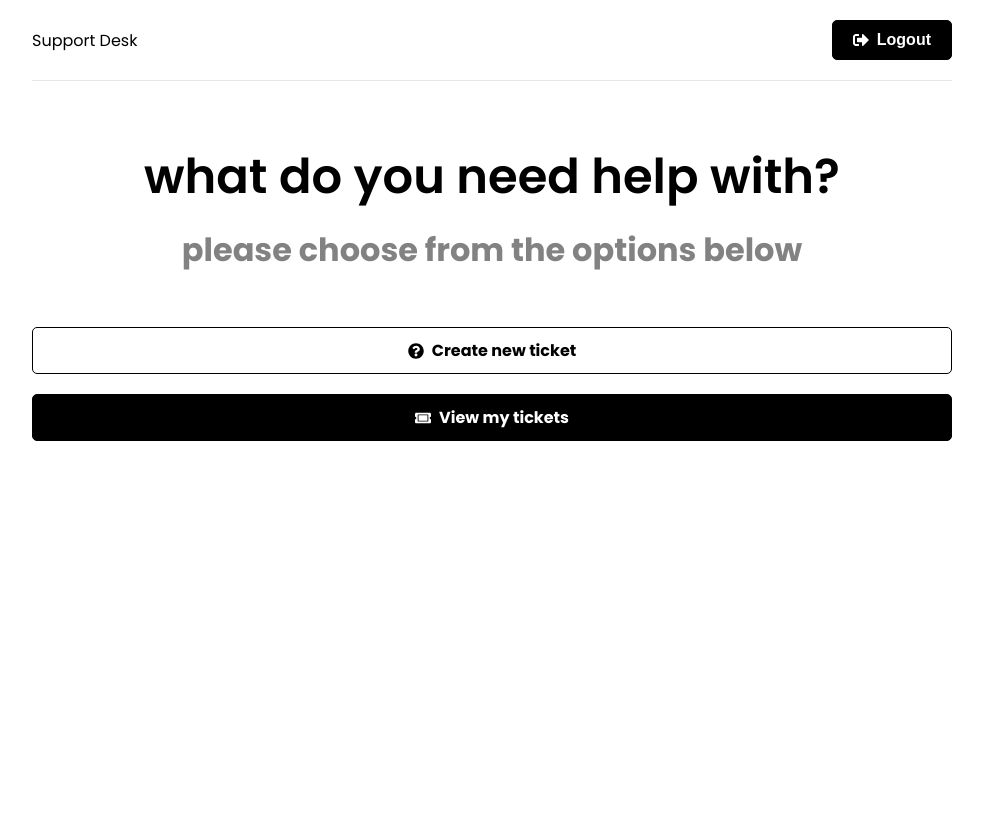
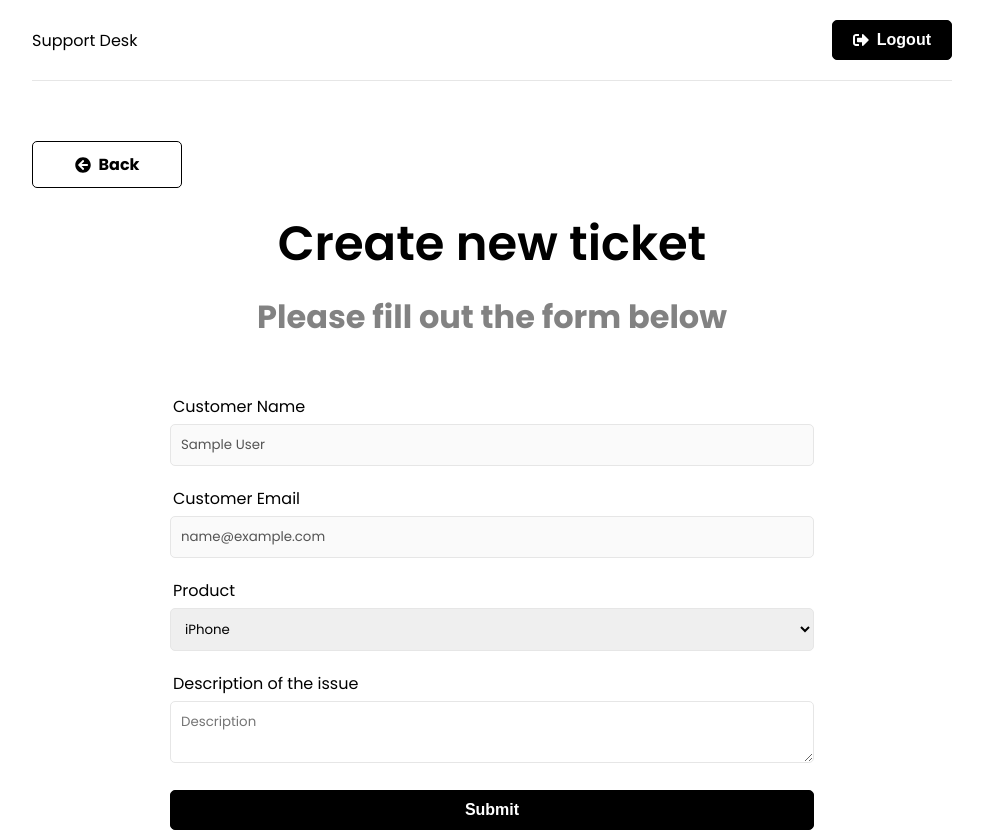
Before and after one commit to EyuCoder/support-desk-mern, a React (Create React App) app in the folder frontend/: page /new-ticket in a window 1280 px wide. Before the commit this address led to /. Shown: the whole page, without its empty margins (148-1131 px from the left). Before the commit the page ends 800 px from the top, so only its background shows below. Built offline with nearby package versions, Linux system fonts and the light colour scheme; sample sign-in values are in the browser's storage.

Commit message:
create ticket

```diff
--- a/frontend/src/app/store.js
+++ b/frontend/src/app/store.js
@@ -1,8 +1,10 @@
 import { configureStore } from '@reduxjs/toolkit';
 import authReducer from "../features/auth/authSlice";
+import ticketReducer from "../features/tickets/ticketSlice";
 
 export const store = configureStore({
   reducer: {
     auth: authReducer,
+    ticket: ticketReducer,
   },
 });
--- /dev/null
+++ b/frontend/src/components/BackButton.jsx
@@ -0,0 +1,12 @@
+import { FaArrowCircleLeft } from 'react-icons/fa';
+import { Link } from 'react-router-dom';
+
+const BackButton = ({ url }) => {
+  return (
+    <Link to={url} className='btn btn-reverse btn-back'>
+      <FaArrowCircleLeft /> Back
+    </Link>
+  );
+};
+
+export default BackButton;
--- a/frontend/src/components/PrivateRoute.jsx
+++ b/frontend/src/components/PrivateRoute.jsx
@@ -3,7 +3,7 @@ import { useAuthStatus } from '../hooks/useAuthStatus';
 import Spinner from './Spinner';
 
 const PrivateRoute = () => {
-  const { loggedIn, checkingStatus } = useAuthStatus;
+  const { loggedIn, checkingStatus } = useAuthStatus();
 
   if (checkingStatus) {
     return <Spinner />;
--- /dev/null
+++ b/frontend/src/features/tickets/ticketService.js
@@ -0,0 +1,22 @@
+import axios from 'axios'
+
+const API_URL = 'api/tickets/'
+
+// Create new ticket
+const createTicket = async (ticketData, token) => {
+    const config = {
+        headers: {
+            Authorization: `Bearer ${token}`
+        },
+    }
+
+    const response = await axios.post(API_URL, ticketData, config)
+
+    return response.data
+}
+
+const ticketService = {
+    createTicket,
+}
+
+export default ticketService
--- /dev/null
+++ b/frontend/src/features/tickets/ticketSlice.js
@@ -0,0 +1,52 @@
+import { createSlice, createAsyncThunk } from "@reduxjs/toolkit";
+import ticketService from './ticketService';
+
+const initialState = {
+    tickets: [],
+    ticket: {},
+    isError: false,
+    isSuccess: false,
+    isLoading: false,
+    message: ''
+}
+
+// Create new ticket
+export const createTicket = createAsyncThunk(
+    'tickets/create',
+    async (ticketData, thunkAPI) => {
+        try {
+            const token = thunkAPI.getState().auth.user.token
+            return await ticketService.createTicket(ticketData, token)
+        } catch (error) {
+            const message =
+                (error.response && error.response.data && error.response.data.message) || error.message || error.toString()
+
+            return thunkAPI.rejectWithValue(message)
+        }
+    }
+)
+
+export const ticketSlice = createSlice({
+    name: 'ticket',
+    initialState,
+    reducers: {
+        reset: (state) => initialState
+    },
+    extraReducers: (builder) => {
+        builder.addCase(createTicket.pending, (state) => {
+            state.isLoading = true
+        })
+            .addCase(createTicket.fulfilled, (state) => {
+                state.isLoading = false
+                state.isSuccess = true
+            })
+            .addCase(createTicket.rejected, (state, action) => {
+                state.isLoading = false
+                state.isError = true
+                state.message = action.payload
+            })
+    },
+})
+
+export const { reset } = ticketSlice.actions
+export default ticketSlice.reducer
--- a/frontend/src/pages/NewTicket.jsx
+++ b/frontend/src/pages/NewTicket.jsx
@@ -1,8 +1,94 @@
+import { useEffect, useState } from 'react';
+import { useSelector, useDispatch } from 'react-redux';
+import { useNavigate } from 'react-router-dom';
+import { toast } from 'react-toastify';
+import { createTicket, reset } from '../features/tickets/ticketSlice';
+import Spinner from '../components/Spinner';
+import BackButton from '../components/BackButton';
+
 function NewTicket() {
+  const { user } = useSelector((state) => state.auth);
+  const { isLoading, isError, isSuccess, message } = useSelector(
+    (state) => state.ticket
+  );
+  const [name] = useState(user.name);
+  const [email] = useState(user.email);
+  const [product, setProduct] = useState('');
+  const [description, setDescription] = useState('');
+
+  const dispatch = useDispatch();
+  const navigate = useNavigate();
+
+  useEffect(() => {
+    if (isError) {
+      toast.error(message);
+    }
+
+    if (isSuccess) {
+      dispatch(reset());
+      navigate('/tickets');
+    }
+
+    dispatch(reset());
+  }, [dispatch, isError, isSuccess, navigate, message]);
+
+  const onSubmit = (e) => {
+    e.preventDefault();
+    dispatch(createTicket({ product, description }));
+  };
+
+  if (isLoading) {
+    return <Spinner />;
+  }
   return (
-    <div>
-      <h1>NewTicket</h1>
-    </div>
+    <>
+      <BackButton url='/' />
+      <section className='heading'>
+        <h1>Create new ticket</h1>
+        <p>Please fill out the form below</p>
+      </section>
+
+      <section className='form'>
+        <div className='form-group'>
+          <label htmlFor='name'>Customer Name</label>
+          <input type='text' className='form-control' value={name} disabled />
+        </div>
+        <div className='form-group'>
+          <label htmlFor='email'>Customer Email</label>
+          <input type='email' className='form-control' value={email} disabled />
+        </div>
+        <form onSubmit={onSubmit}>
+          <div className='form-group'>
+            <label htmlFor='product'>Product</label>
+            <select
+              name='product'
+              id='product'
+              value={product}
+              onChange={(e) => setProduct(e.target.value)}
+            >
+              <option value='iPhone'>iPhone</option>
+              <option value='Macbook Pro'>Macbook Pro</option>
+              <option value='iMac'>iMac</option>
+              <option value='iPad'>iPad</option>
+            </select>
+          </div>
+          <div className='form-group'>
+            <label htmlFor='description'>Description of the issue</label>
+            <textarea
+              name='description'
+              id='description'
+              className='form-control'
+              placeholder='Description'
+              value={description}
+              onChange={(e) => setDescription(e.target.value)}
+            ></textarea>
+          </div>
+          <div className='form-group'>
+            <button className='btn btn-block'>Submit</button>
+          </div>
+        </form>
+      </section>
+    </>
   );
 }
 
```
